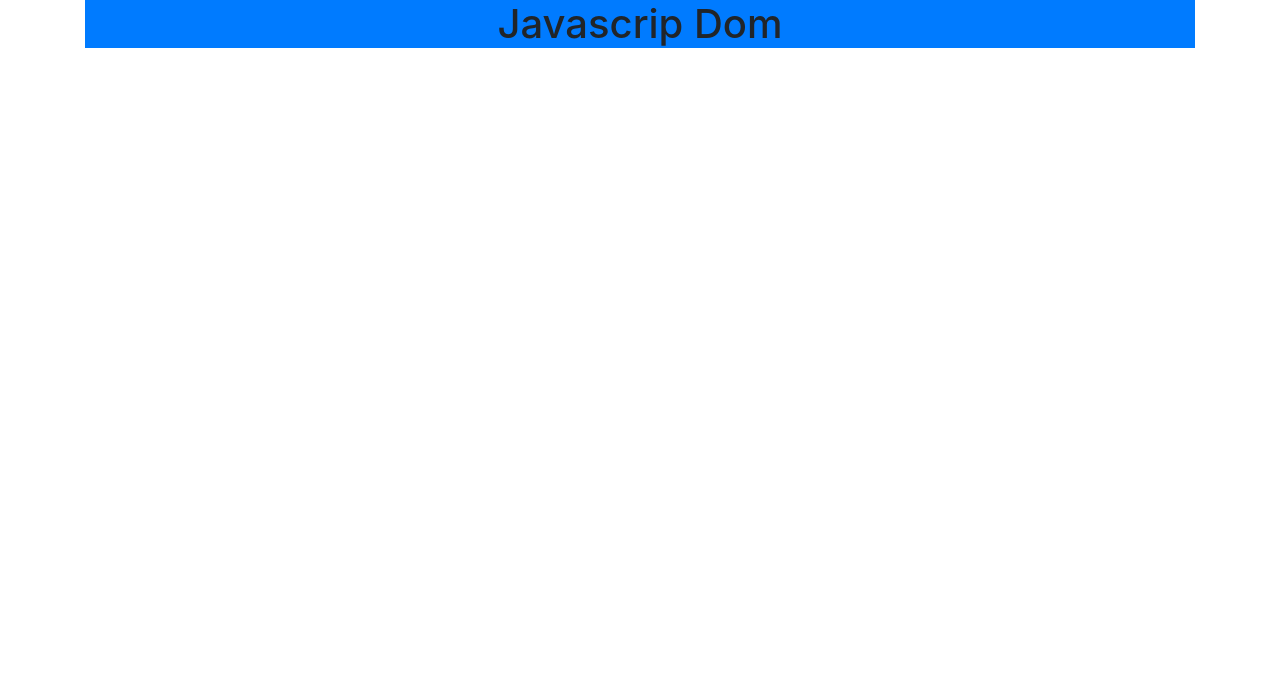
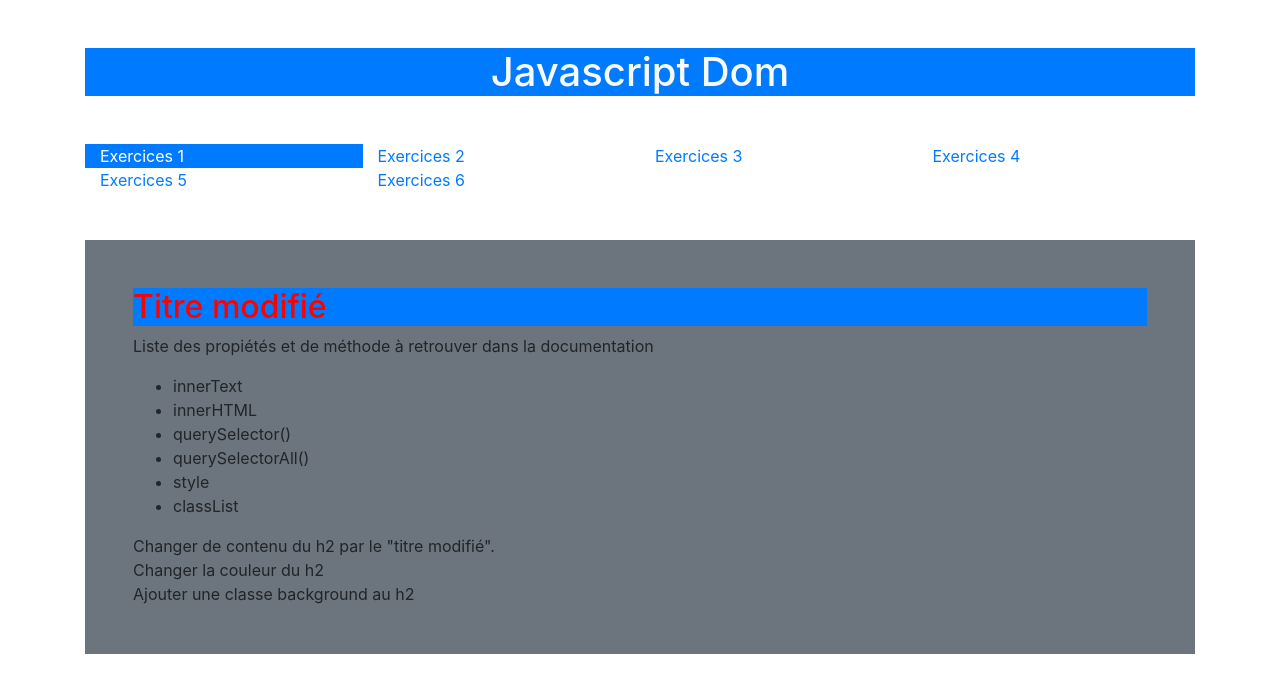
Before and after one commit to GueltonGeorges1995/projet-js-dom, a website with bundled scripts: page index.html in a window 1280 px wide. Built offline with nearby package versions, Linux system fonts and the light colour scheme.

Commit message:
1er exe fait

```diff
--- /dev/null
+++ b/assets/javascript/exe/exe1.js
@@ -0,0 +1,6 @@
+let h2 = document.querySelector('h2'); // selection  h2
+
+
+h2.innerText = 'Titre modifié'; // change le text
+h2.style.color = 'red'; // change a color
+h2.classList.add('bg-primary'); // ajoute uneclass de bootstrap
--- /dev/null
+++ b/assets/javascript/exe/exe2.js
@@ -0,0 +1,15 @@
+
+let navSection = document.querySelector('#navBar'); // je vais chercher ma navbar
+let btns = navSection.querySelectorAll('.navItem'); // je vais chercher tout les elements à l'intérieur de ma navbar
+
+for(let i = 0 ; i < btns.length ; i++){
+    btns[i].addEventListener("click", function() {
+        let current = document.getElementsByClassName("active");
+        current[0].className = current[0].className.replace(" active", "");
+        this.className += " active";
+        if(btns[i].classList.contains('active')){
+            console.log(i)
+        }
+
+    });
+}
--- /dev/null
+++ b/assets/javascript/main.js
@@ -0,0 +1,2 @@
+import './exe/exe1.js';
+import './exe/exe2.js';
--- /dev/null
+++ b/assets/scss/_navSection.scss
@@ -0,0 +1,18 @@
+.navsection {
+    &:hover {
+        background-color: $primary;
+        a {
+            color: white;
+            text-decoration: none;
+        }
+    }
+}
+// Hover sur les elements de la navsection
+
+.active {
+    background-color: $primary;
+    a{
+        color: white;
+    }
+}
+// quand on est actif dans un des onglets
--- a/assets/scss/style.scss
+++ b/assets/scss/style.scss
@@ -1,2 +1,3 @@
 @import'./variables';
 @import'../../node_modules/bootstrap/scss/bootstrap.scss';
+@import'./navSection';
--- a/index.html
+++ b/index.html
@@ -8,8 +8,81 @@
     <title>Document</title>
 </head>
 <body class="container">
-    <header class="text-center">
-        <h1 class="bg-primary">Javascrip Dom</h1>
+
+    <!-- Title -->
+    <header class="text-center mt-5">
+        <h1 class="bg-primary text-light">Javascript Dom</h1>
     </header>
+
+
+    <!-- Nav section -->
+    <section class="row mt-5 mx-0" id="navBar">
+        <div class="col-3 navsection active navItem" id="navItem1">
+            <a href="#" id="colotTextExe1" class="navsection">Exercices 1</a>
+        </div>
+        <div class="col-3 navsection navItem" id="navItem2">
+            <a href="#">Exercices 2</a>
+        </div>
+        <div class="col-3 navsection navItem" id="navItem3">
+            <a href="#">Exercices 3</a>
+        </div>
+        <div class="col-3 navsection navItem" id="navItem4">
+            <a href="#">Exercices 4</a>
+        </div>
+        <div class="col-3 navsection navItem" id="navItem5">
+            <a href="#">Exercices 5</a>
+        </div>
+        <div class="col-3 navsection navItem" id="navItem6">
+            <a href="#">Exercices 6</a>
+        </div>
+    </section>
+
+    <!-- exe 1 -->
+    <section class="bg-secondary mt-5">
+        <div class="p-5">
+            <h2 class="">Georges</h2>
+            <p>Liste des propiétés et de méthode à retrouver dans la documentation</p>
+            <ul>
+                <li>innerText</li>
+                <li>innerHTML</li>
+                <li>querySelector()</li>
+                <li>querySelectorAll()</li>
+                <li>style</li>
+                <li>classList</li>
+            </ul>
+            <p class="m-0">Changer de contenu du h2 par le "titre modifié".</p>
+            <p class="m-0">Changer la couleur du h2</p>
+            <p class="m-0">Ajouter une classe background au h2</p>
+        </div>
+    </section>
+
+    <!-- exe 2 -->
+    <section class="bg-secondary mt-5 d-none" id="exe2">
+        <p class="m-5 p-5">Mettre un écouteur d'événement sur les boutons nav et changer le panel en conséquence</p>
+    </section>
+
+    <!-- exe 3 -->
+    <section class="bg-secondary mt-5 d-none">
+        <p>EXE 3</p>
+    </section>
+
+
+    <!-- exe 4 -->
+    <section class="bg-secondary mt-5 d-none">
+        <p>EXE 4</p>
+    </section>
+
+
+    <!-- exe 5 -->
+    <section class="bg-secondary mt-5 d-none">
+        <p>EXE 5</p>
+    </section>
+
+
+    <!-- exe 6 -->
+    <section class="bg-secondary mt-5 d-none">
+        <p>EXE 6</p>
+    </section>
+    <script src="./assets/javascript/main.js" type="module"></script>
 </body>
 </html>
```
Also changed, not shown: assets/css/style.css, 1 other file.
